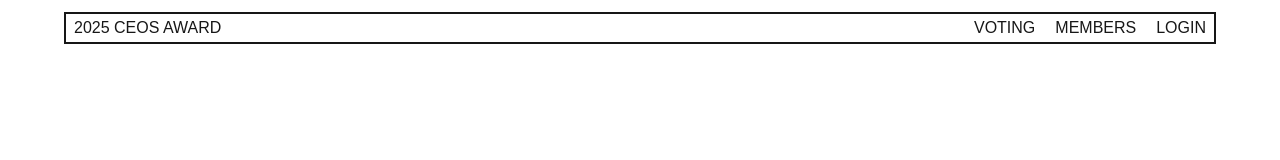
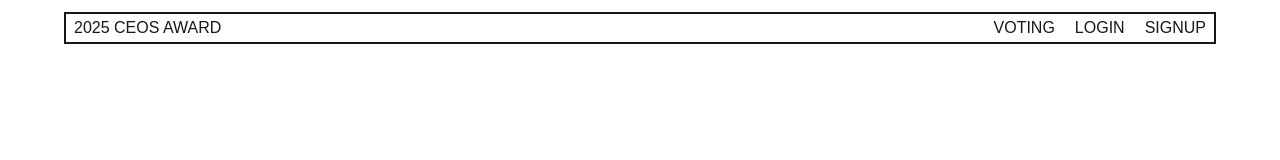
Before and after one commit to CEOS-22nd-CatchUP/next-vote-22nd, a Next.js app: page / in a window 1280 px wide. Shown: the top 160 px of the page. Built offline with nearby package versions, Linux system fonts and the light colour scheme.

Commit message:
feat: TopNavbar member->signup 변경 #4

```diff
--- a/src/components/TopNavbar.tsx
+++ b/src/components/TopNavbar.tsx
@@ -12,11 +12,11 @@ const TopNavbar = () => {
           <Link href="/vote" className="cursor-pointer">
             VOTING
           </Link>
-          <Link href="/member" className="cursor-pointer">
-            MEMBERS
-          </Link>
           <Link href="/login" className="cursor-pointer">
             LOGIN
+          </Link>
+          <Link href="/signup" className="cursor-pointer">
+            SIGNUP
           </Link>
         </div>
       </div>
```
